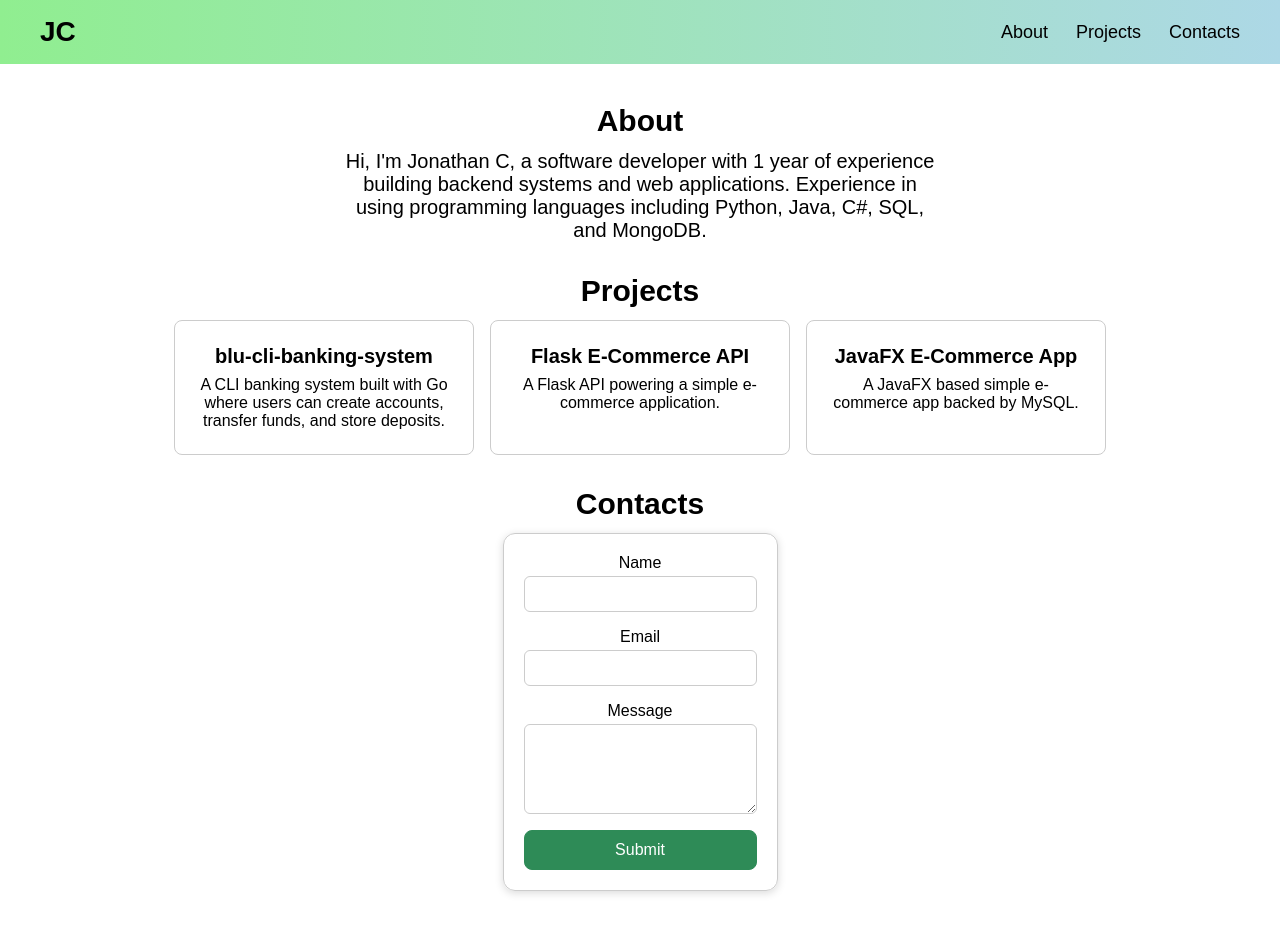
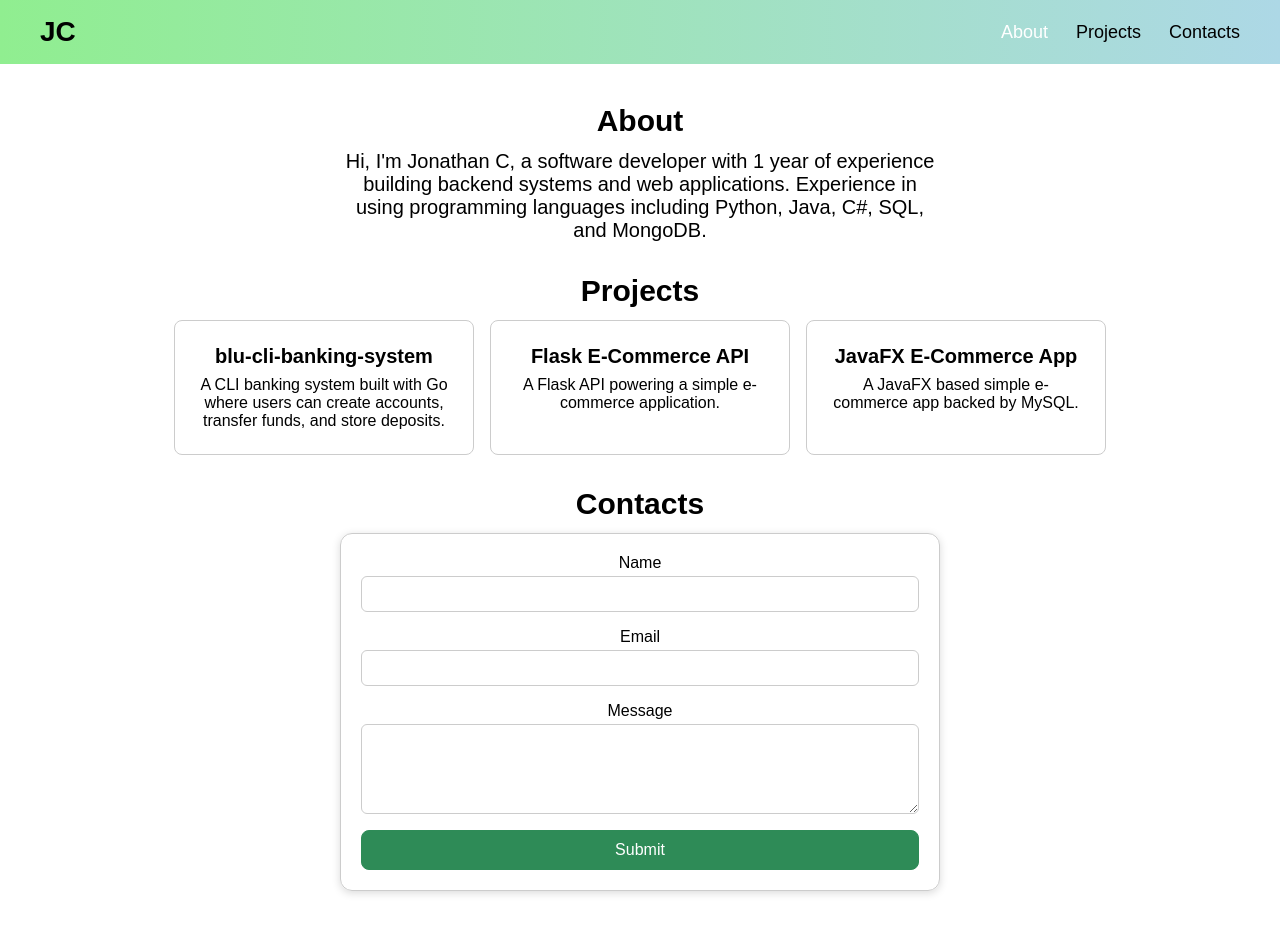
Before and after one commit to Revou-FSSE-Jun26/module-3-JonathanChristian, a website: page html-css/profile.html in a window 1280 px wide. In both pictures the pointer is over the link "About". Drawn offline with Linux system fonts and the light colour scheme.

Commit message:
Update style.css in html-css/

```diff
--- a/html-css/style.css
+++ b/html-css/style.css
@@ -33,6 +33,10 @@ nav a {
     color: #000000;
     text-decoration: none;
     font-size: 14px;
+}
+
+nav a:hover {
+    color: white;
 }
 
 main {
@@ -80,6 +84,10 @@ h2 {
     width: 240px;
 }
 
+#card:hover {
+    border: 2px solid #90ee90;
+}
+
 #card h3 {
     margin-bottom: 8px;
     font-size: 16px;
@@ -92,6 +100,7 @@ h2 {
 form {
     display: flex;
     flex-direction: column;
+    width: 100%;
     max-width: 400px;
     padding: 20px;
     border: 1px solid #cccccc;
@@ -106,6 +115,7 @@ label {
 
 input,
 textarea {
+    width: 100%;
     margin-bottom: 16px;
     padding: 8px;
     border: 1px solid #cccccc;
```
